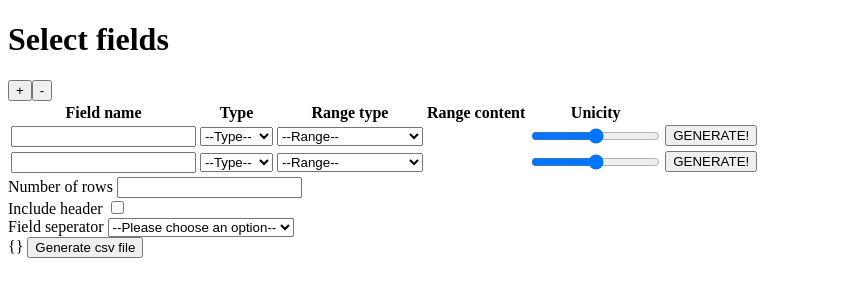
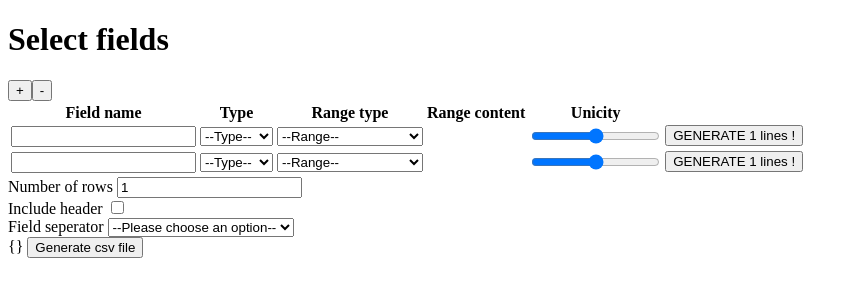
Before and after one commit to Meyerka/data-mocker, a Vue app: page / in a window 1280 px wide. Shown: the top 300 px of the page, without its empty margins (0-858 px from the left). Built offline with nearby package versions, Linux system fonts and the light colour scheme.

Commit message:
Linked rowNumber prop to child component

```diff
--- a/src/components/FieldRow.vue
+++ b/src/components/FieldRow.vue
@@ -53,7 +53,7 @@
     <td>
       <input type="range" min="0" max="100" value="50" v-model="field.unicity" />
     </td>
-    <button @click="generateObject()">GENERATE!</button>
+    <button @click="generateObject()">GENERATE {{this.rowNumber}} lines !</button>
   </tr>
 </template>
 
@@ -62,6 +62,7 @@ export default {
   name: "FieldRow",
   props: {
     records: String,
+    rowNumber: Number,
   },
   data: () => ({
     field: {
--- a/src/components/FileCreator.vue
+++ b/src/components/FileCreator.vue
@@ -1,8 +1,8 @@
 <template>
   <div>
     <h1>Select fields</h1>
-    <button @click="addRow(1)">+</button>
-    <button @click="addRow(-1)">-</button>
+    <button @click="addField(1)">+</button>
+    <button @click="addField(-1)">-</button>
     <table>
       <thead>
         <tr>
@@ -13,14 +13,14 @@
           <th>Unicity</th>
         </tr>
       </thead>
-      <tbody v-for="row in rowNumber" :key="row">
-        <FieldRow v-model="records" @update-records="update" />
+      <tbody v-for="field in fieldNumber" :key="field">
+        <FieldRow v-model="records" :rowNumber="rowNumber" @update-records="update" />
       </tbody>
     </table>
 
     <div>
       Number of rows
-      <input type="number" name="rowNumber" />
+      <input type="number" v-model="rowNumber" />
     </div>
 
     <div>
@@ -49,20 +49,21 @@ export default {
     FieldRow,
   },
   data: () => ({
-    rowNumber: 2,
+    fieldNumber: 2,
     records: {},
+    rowNumber: 1,
   }),
   methods: {
-    addRow(rows) {
-      this.rowNumber += rows;
+    addField(number) {
+      this.fieldNumber += number;
     },
     update(record) {
       this.records = record;
     },
     downloadCsv() {
       const rows = [
-        ["name1", "city1", "some other info"],
-        ["name2", "city2", "more info"],
+        [this.records.name, "column2", "column3"],
+        [this.records.value, "city2", "more info"],
       ];
 
       let csvContent = "data:text/csv;charset=utf-8,";
```
